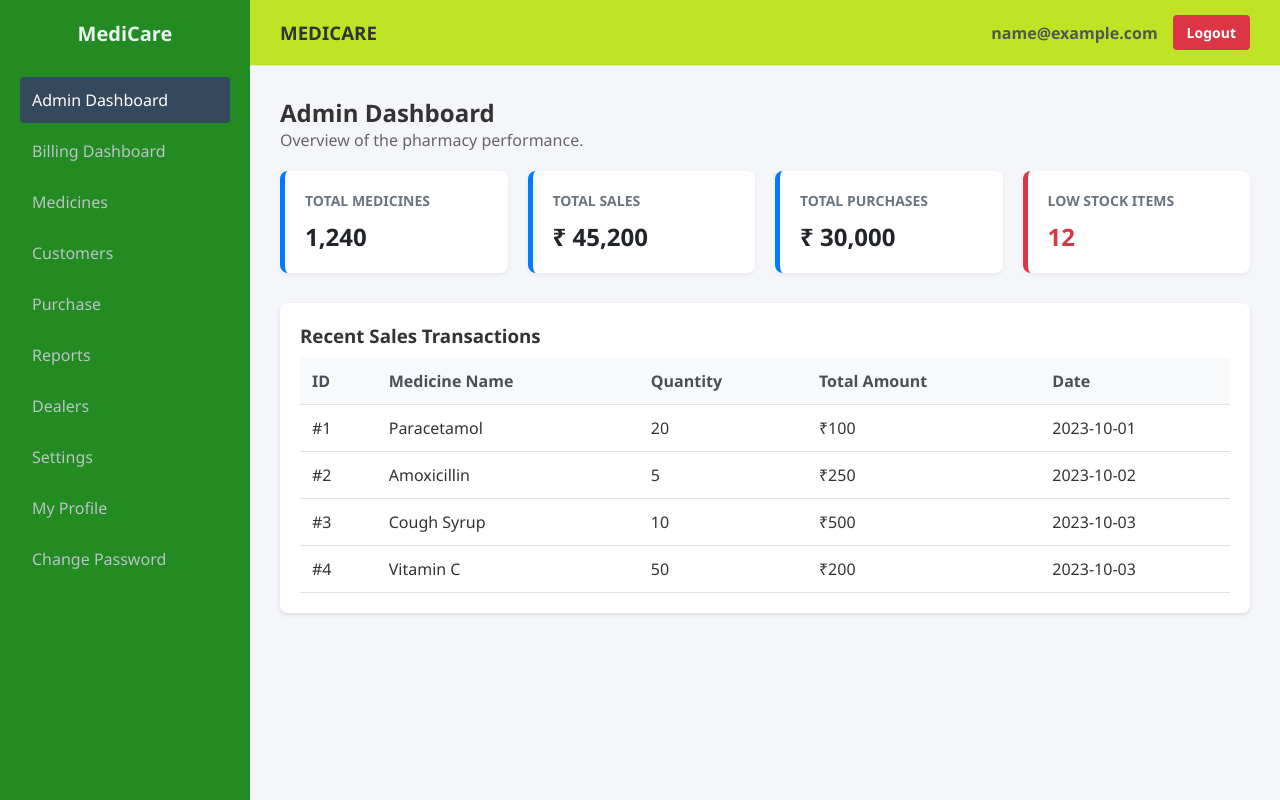
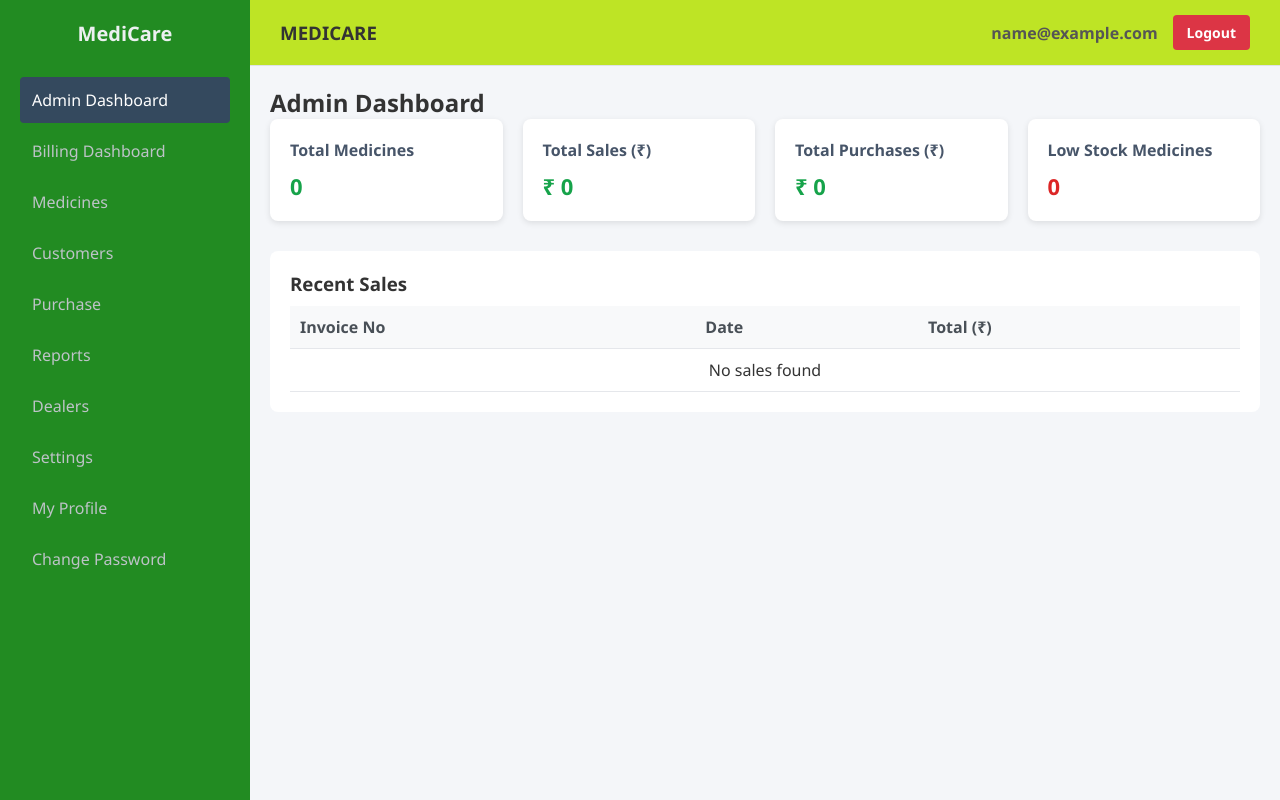
Before and after one commit to adii3404/MBMS, a React (Vite) app: page /admin-dashboard in a window 1280 px wide. Built offline with nearby package versions, Linux system fonts and the light colour scheme; sample sign-in values are in the browser's storage.

Commit message:
admin dashboard change

```diff
--- a/src/Pages/AdminDashboard.jsx
+++ b/src/Pages/AdminDashboard.jsx
@@ -1,68 +1,96 @@
-import React from 'react';
+import React from "react";
 import Layout from '../Components/Layout.jsx';
 
-const AdminDashboard = () => {
-  // Mock Data
-  const recentSales = [
-    { id: 1, med: 'Paracetamol', qty: 20, total: '₹100', date: '2023-10-01' },
-    { id: 2, med: 'Amoxicillin', qty: 5, total: '₹250', date: '2023-10-02' },
-    { id: 3, med: 'Cough Syrup', qty: 10, total: '₹500', date: '2023-10-03' },
-    { id: 4, med: 'Vitamin C', qty: 50, total: '₹200', date: '2023-10-03' },
-  ];
+function AdminDashboard() {
+  // Read data from LocalStorage safely
+  const medicines = JSON.parse(localStorage.getItem("medicines")) || [];
+  const sales = JSON.parse(localStorage.getItem("sales")) || [];
+  const purchases = JSON.parse(localStorage.getItem("purchases")) || [];
+
+  // Calculations
+  const totalMedicines = medicines.length;
+
+  const totalSales = sales.reduce(
+    (sum, sale) => sum + (sale.total || 0),
+    0
+  );
+
+  const totalPurchases = purchases.reduce(
+    (sum, purchase) => sum + (purchase.total || 0),
+    0
+  );
+
+  const lowStockMedicines = medicines.filter(
+    (m) => m.stock !== undefined && m.stock < 10
+  );
+
+  const recentSales = [...sales]
+    .sort((a, b) => new Date(b.date) - new Date(a.date))
+    .slice(0, 5);
 
   return (
     <Layout>
+      <div className="dashboard-page">
         <h2>Admin Dashboard</h2>
-      <p style={{marginBottom: '20px', color: '#666'}}>Overview of the pharmacy performance.</p>
 
-      {/* Stats Cards */}
-      <div className="stats-grid">
-        <div className="stat-card">
-          <h3>Total Medicines</h3>
-          <p>1,240</p>
+        {/* TOP SUMMARY CARDS */}
+        <div className="dashboard-cards">
+          <div className="card">
+            <h4>Total Medicines</h4>
+            <p>{totalMedicines}</p>
           </div>
-        <div className="stat-card">
-          <h3>Total Sales</h3>
-          <p>₹ 45,200</p>
+
+          <div className="card">
+            <h4>Total Sales (₹)</h4>
+            <p>₹ {totalSales}</p>
           </div>
-        <div className="stat-card">
-          <h3>Total Purchases</h3>
-          <p>₹ 30,000</p>
+
+          <div className="card">
+            <h4>Total Purchases (₹)</h4>
+            <p>₹ {totalPurchases}</p>
           </div>
-        <div className="stat-card" style={{borderLeftColor: '#dc3545'}}>
-          <h3>Low Stock Items</h3>
-          <p style={{color: '#dc3545'}}>12</p>
+
+          <div className="card warning">
+            <h4>Low Stock Medicines</h4>
+            <p>{lowStockMedicines.length}</p>
           </div>
         </div>
 
-      {/* Recent Sales Table */}
-      <div className="card">
-        <h3>Recent Sales Transactions</h3>
-        <table>
+        {/* RECENT SALES */}
+        <div className="dashboard-section">
+          <h3>Recent Sales</h3>
+
+          <table className="dashboard-table">
             <thead>
               <tr>
-              <th>ID</th>
-              <th>Medicine Name</th>
-              <th>Quantity</th>
-              <th>Total Amount</th>
+                <th>Invoice No</th>
                 <th>Date</th>
+                <th>Total (₹)</th>
               </tr>
             </thead>
+
             <tbody>
-            {recentSales.map((sale) => (
+              {recentSales.length === 0 ? (
+                <tr>
+                  <td colSpan="3" style={{ textAlign: "center" }}>
+                    No sales found
+                  </td>
+                </tr>
+              ) : (
+                recentSales.map((sale) => (
                   <tr key={sale.id}>
-                <td>#{sale.id}</td>
-                <td>{sale.med}</td>
-                <td>{sale.qty}</td>
-                <td>{sale.total}</td>
+                    <td>{sale.invoiceNo}</td>
                     <td>{sale.date}</td>
+                    <td>₹ {sale.total}</td>
                   </tr>
-            ))}
+                ))
+              )}
             </tbody>
           </table>
         </div>
+      </div>
     </Layout>
   );
-};
+}
 
 export default AdminDashboard;
--- a/src/Pages/Customers.jsx
+++ b/src/Pages/Customers.jsx
@@ -1,12 +1,207 @@
-import React from 'react'
-import Layout from '../Components/Layout'
+import React, { useEffect, useState } from "react";
+import Layout from "../Components/Layout.jsx";
 
-function Customers() {
+
+function CustomerAdd() {
+  const [customers, setCustomers] = useState([]);
+  const [form, setForm] = useState({
+    name: "",
+    phone: "",
+    address: "",
+  });
+  const [editingId, setEditingId] = useState(null);
+
+  // Load from localStorage
+  useEffect(() => {
+    const saved = localStorage.getItem("customers");
+    if (saved) {
+      setCustomers(JSON.parse(saved));
+    } else {
+      setCustomers([]);
+    }
+  }, []);
+
+  // Save to localStorage
+  useEffect(() => {
+    localStorage.setItem("customers", JSON.stringify(customers));
+  }, [customers]);
+
+  // CREATE
+  const addCustomer = () => {
+    if (!form.name || !form.phone)
+      return alert("Enter name and phone");
+
+    const newCustomer = {
+      id: Date.now(),
+      name: form.name,
+      phone: form.phone,
+      address: form.address,
+    };
+
+    setCustomers([newCustomer, ...customers]);
+    setForm({ name: "", phone: "", address: "" });
+  };
+
+  // DELETE
+  const deleteCustomer = (id) => {
+    setCustomers(customers.filter((c) => c.id !== id));
+  };
+
+  // EDIT start
+  const startEdit = (c) => {
+    setEditingId(c.id);
+    setForm({
+      name: c.name,
+      phone: c.phone,
+      address: c.address || "",
+    });
+  };
+
+  // UPDATE
+  const updateCustomer = () => {
+    if (!form.name || !form.phone)
+      return alert("Enter name and phone");
+
+    setCustomers(
+      customers.map((c) =>
+        c.id === editingId ? { ...c, ...form } : c
+      )
+    );
+
+    setEditingId(null);
+    setForm({ name: "", phone: "", address: "" });
+  };
+
+  // CLEAR ALL
+  const clearAll = () => {
+    localStorage.removeItem("customers");
+    setCustomers([]);
+    setEditingId(null);
+    setForm({ name: "", phone: "", address: "" });
+  };
+
   return (
     <Layout>
-      <div>Customers</div>
+      <div className="customer-page">
+        <h2 className="customer-title">Customer Management</h2>
+
+        <div className="customer-form">
+          <input
+            type="text"
+            placeholder="Customer Name"
+            value={form.name}
+            onChange={(e) =>
+              setForm({ ...form, name: e.target.value })
+            }
+            className="customer-input"
+          />
+
+          <input
+            type="text"
+            placeholder="Phone Number"
+            value={form.phone}
+            onChange={(e) =>
+              setForm({ ...form, phone: e.target.value })
+            }
+            className="customer-input"
+          />
+
+          <input
+            type="text"
+            placeholder="Address (optional)"
+            value={form.address}
+            onChange={(e) =>
+              setForm({ ...form, address: e.target.value })
+            }
+            className="customer-input address-input"
+          />
+
+          {editingId ? (
+            <>
+              <button
+                onClick={updateCustomer}
+                className="btn btn-update"
+              >
+                Update
+              </button>
+              <button
+                onClick={() => {
+                  setEditingId(null);
+                  setForm({
+                    name: "",
+                    phone: "",
+                    address: "",
+                  });
+                }}
+                className="btn btn-cancel"
+              >
+                Cancel
+              </button>
+            </>
+          ) : (
+            <button
+              onClick={addCustomer}
+              className="btn btn-add"
+            >
+              Add
+            </button>
+          )}
+
+          <button
+            onClick={clearAll}
+            className="btn btn-clear"
+          >
+            Clear All
+          </button>
+        </div>
+
+        <table className="customer-table">
+          <thead>
+            <tr>
+              <th>ID</th>
+              <th>Name</th>
+              <th>Phone</th>
+              <th>Address</th>
+              <th>Actions</th>
+            </tr>
+          </thead>
+
+          <tbody>
+            {customers.length === 0 ? (
+              <tr>
+                <td colSpan="5" className="empty-row">
+                  No customers found
+                </td>
+              </tr>
+            ) : (
+              customers.map((c) => (
+                <tr key={c.id}>
+                  <td>{c.id}</td>
+                  <td>{c.name}</td>
+                  <td>{c.phone}</td>
+                  <td>{c.address || "-"}</td>
+                  <td>
+                    <button
+                      onClick={() => startEdit(c)}
+                      className="btn btn-edit"
+                    >
+                      Edit
+                    </button>
+                    <button
+                      onClick={() => deleteCustomer(c.id)}
+                      className="btn btn-delete"
+                    >
+                      Delete
+                    </button>
+                  </td>
+                </tr>
+              ))
+            )}
+          </tbody>
+        </table>
+      </div>
     </Layout>
-  )
+  );
 }
 
-export default Customers
+export default CustomerAdd;
--- a/src/app.css
+++ b/src/app.css
@@ -139,9 +139,56 @@ body {
 }
 
 /* --- DASHBOARD CONTENT --- */
-.dashboard-content {
-  padding: 30px;
+.dashboard-page {
+  padding: 20px;
 }
+
+.dashboard-cards {
+  display: grid;
+  grid-template-columns: repeat(auto-fit, minmax(220px, 1fr));
+  gap: 20px;
+  margin-bottom: 30px;
+}
+
+.card {
+  background: #ffffff;
+  padding: 20px;
+  border-radius: 8px;
+  box-shadow: 0 2px 6px rgba(0,0,0,0.1);
+}
+
+.card h4 {
+  margin-bottom: 10px;
+  color: #475569;
+}
+
+.card p {
+  font-size: 22px;
+  font-weight: bold;
+  color: #16a34a;
+}
+
+.card.warning p {
+  color: #dc2626;
+}
+
+.dashboard-section {
+  background: white;
+  padding: 20px;
+  border-radius: 8px;
+}
+
+.dashboard-table {
+  width: 100%;
+  border-collapse: collapse;
+}
+
+.dashboard-table th,
+.dashboard-table td {
+  padding: 10px;
+  border-bottom: 1px solid #e5e7eb;
+}
+
 
 .stats-grid {
   display: grid;
@@ -303,3 +350,55 @@ th {
   color: #64748b;
   padding: 15px;
 }
+
+/*Customers Page CSS*/
+.customer-page {
+  padding: 20px;
+}
+
+.customer-title {
+  font-size: 22px;
+  font-weight: 600;
+  margin-bottom: 15px;
+}
+
+.customer-form {
+  display: flex;
+  gap: 10px;
+  flex-wrap: wrap;
+  margin-bottom: 15px;
+}
+
+.customer-input {
+  padding: 8px;
+  border: 1px solid #cbd5e1;
+  border-radius: 4px;
+  width: 180px;
+}
+
+.address-input {
+  width: 260px;
+}
+
+.customer-table {
+  width: 100%;
+  border-collapse: collapse;
+  background: white;
+}
+
+.customer-table th,
+.customer-table td {
+  padding: 10px;
+  border-bottom: 1px solid #e5e7eb;
+}
+
+.customer-table th {
+  background-color: #f8fafc;
+  font-weight: 600;
+}
+
+.empty-row {
+  text-align: center;
+  color: #64748b;
+  padding: 15px;
+}
```
Lines whose indentation alone changed are shown as unchanged.
